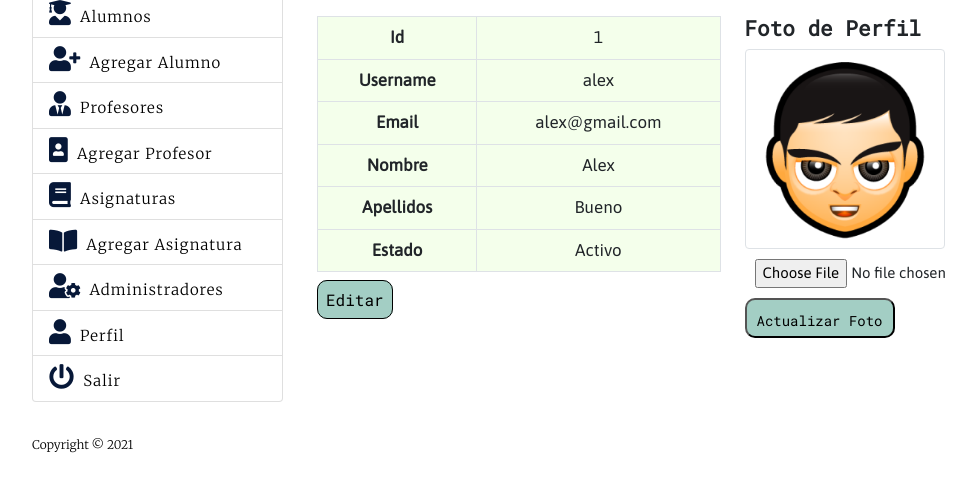
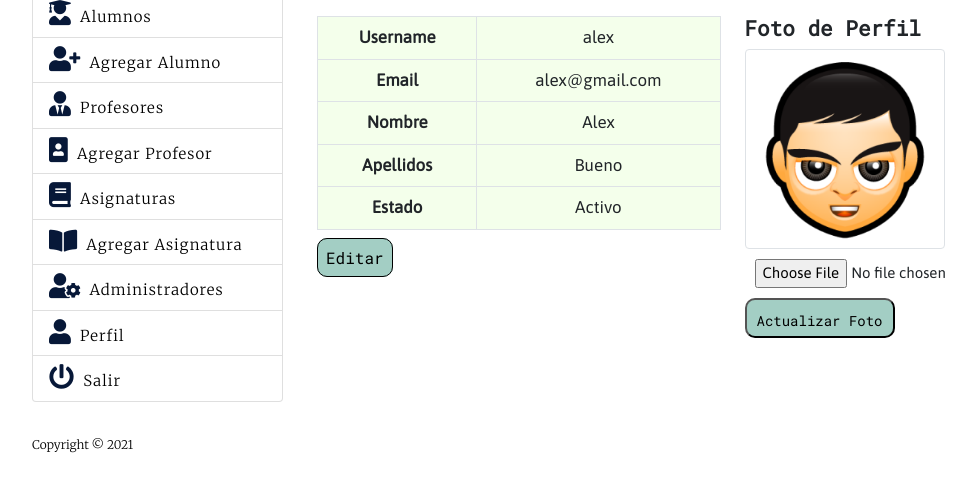
Before and after one commit to dpelaezr/asir, a PHP site: page /index.php?page=perfiluser in a window 1280 px wide. Shown: the part 94-586 px from the top of the page, without its empty margins (50-1026 px from the left). Run offline with PHP 8.4, Linux system fonts and the light colour scheme; a user stored in the database is signed in; data comes from the database, SQL or seed files in the repository; some libraries are stand-ins or nearby versions; some web fonts are replaced.

Commit message:
reajustes3

```diff
--- a/perfiluser.php
+++ b/perfiluser.php
@@ -53,7 +53,7 @@ $user=  $_SESSION['user_login'];
     <table class="table table-bordered">
     <tr>
         <td class="infperf">Username</td>
-        <td><?php echo ucwords($row['username']); ?></td>
+        <td><?php echo $row['username']; ?></td>
       </tr>
       <tr>
         <td class="infperf">Email</td>
@@ -82,10 +82,6 @@ $user=  $_SESSION['user_login'];
 <div class="row">
   <div class="col-sm-6">
     <table class="table table-bordered">
-    <tr>
-        <td class="infperf">Id</td>
-        <td><?php echo $row['id']; ?></td>
-      </tr>
     <tr>
         <td class="infperf">Username</td>
         <td><?php echo $row['username']; ?></td>
```
